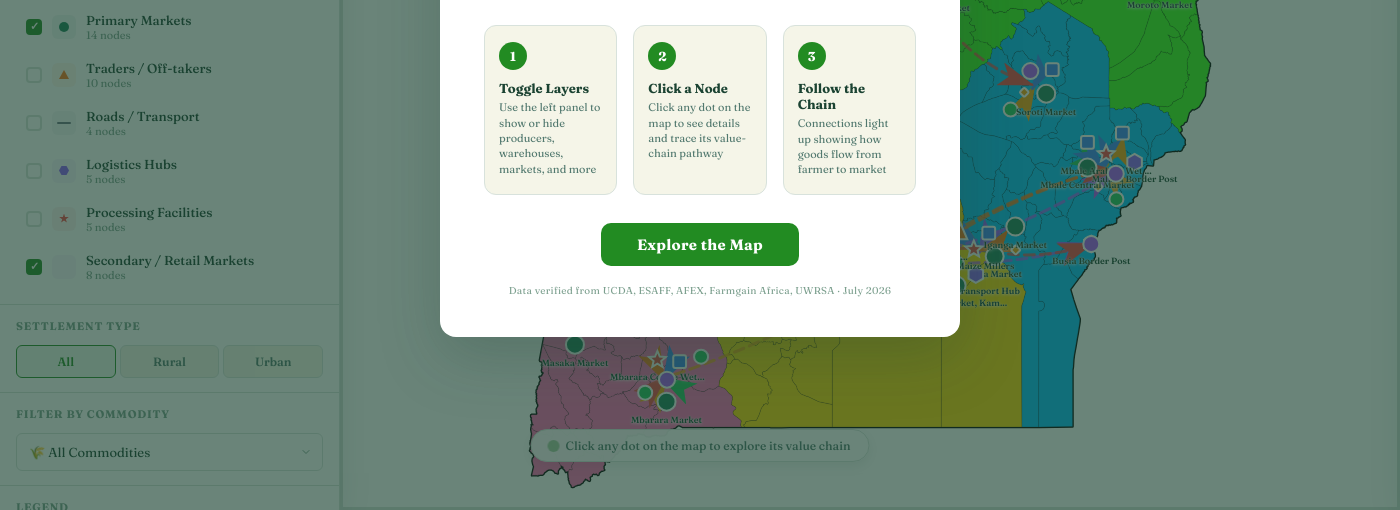
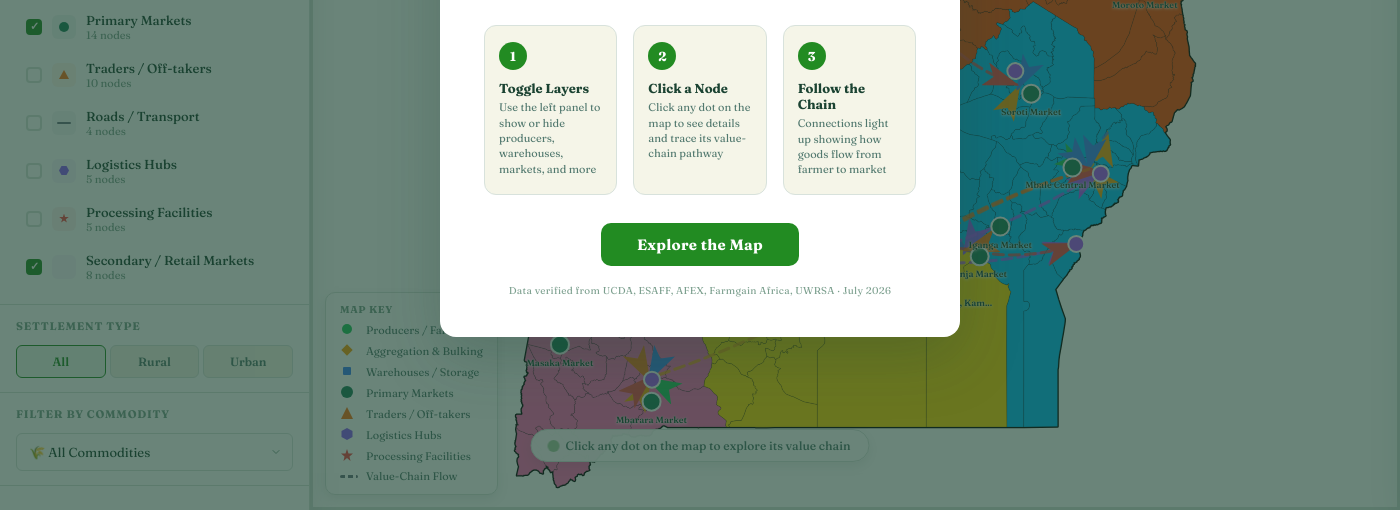
Before and after one commit to jessethegreat6190/uganda-agri-value-chain, an Electron app: page index.html in a window 1400 px wide. Shown: the part 290-800 px from the top of the page. Drawn offline with nearby package versions, Linux system fonts and the light colour scheme.

Commit message:
UI overhaul: distinct region colors, fixed layer defaults, info panel repositioned, floating legend
- Region colors: Northern=orange-red #FF4500, Central=gold #FFD700 (clearly distinct)
- Layer defaults fixed: nodes hidden on init when defaultOn=false (producers, aggregation, warehouses, traders, logistics, processing)
- Info panel moved from bottom-right to top-right below topbar
- Legend moved from left panel to floating overlay on map bottom-left
- Data Status legend removed from panel
- Legend section removed from left panel
- Panel width reduced 340px->310px for more map space
- Resize handler also applies defaultOn state

```diff
--- a/index.html
+++ b/index.html
@@ -32,7 +32,7 @@
   --shadow-lg: 0 8px 30px rgba(27,67,50,0.12);
   --radius: 10px;
   --radius-sm: 6px;
-  --panel-width: 340px;
+  --panel-width: 310px;
   --transition: 0.3s cubic-bezier(0.4,0,0.2,1);
 }
 *, *::before, *::after { box-sizing: border-box; margin: 0; padding: 0; }
@@ -304,10 +304,10 @@ html, body { height: 100%; overflow: hidden; font-family: 'Fraunces', Georgia, s
 /* ─── INFO PANEL ──────────────────────────────────────────────────────── */
 #info-panel {
   position: absolute;
-  bottom: 20px; right: 20px;
+  top: 50px; right: 12px;
   z-index: 1000;
-  width: 360px;
-  max-height: 55vh;
+  width: 340px;
+  max-height: calc(100vh - 70px);
   background: var(--surface);
   border-radius: var(--radius);
   box-shadow: var(--shadow-lg);
@@ -417,6 +417,38 @@ html, body { height: 100%; overflow: hidden; font-family: 'Fraunces', Georgia, s
 .data-legend-dot {
   width: 7px; height: 7px; border-radius: 50%;
   flex-shrink: 0;
+}
+
+/* ─── FLOATING MAP LEGEND ──────────────────────────────────────────── */
+.map-legend {
+  position: absolute;
+  bottom: 12px; left: 12px;
+  background: rgba(255,255,255,0.95);
+  border: 1px solid var(--border);
+  border-radius: var(--radius);
+  padding: 10px 14px;
+  z-index: 900;
+  max-width: 280px;
+  box-shadow: var(--shadow-md);
+  font-size: 11px;
+}
+.map-legend-title {
+  font-size: 10px; font-weight: 700;
+  text-transform: uppercase; letter-spacing: 0.6px;
+  color: var(--text-dim);
+  margin-bottom: 6px;
+}
+.map-legend-items { display: flex; flex-direction: column; gap: 3px; }
+.map-legend-row {
+  display: flex; align-items: center; gap: 8px;
+  color: var(--text-secondary); line-height: 1.4;
+}
+.map-legend-symbol {
+  width: 18px; flex-shrink: 0;
+  display: flex; align-items: center; justify-content: center;
+}
+.map-legend-dash {
+  width: 18px; height: 3px; border-radius: 2px;
 }
 
 /* ─── BADGE (hidden) ──────────────────────────────────────────────── */
@@ -624,10 +656,10 @@ html, body { height: 100%; overflow: hidden; font-family: 'Fraunces', Georgia, s
   #map-container.panel-open { left: 0; }
   #info-panel {
     position: fixed;
-    bottom: 0; left: 0; right: 0;
-    width: 100%;
-    max-height: 55vh;
-    border-radius: var(--radius) var(--radius) 0 0;
+    top: 50px; right: 8px; left: 8px;
+    width: auto;
+    max-height: 45vh;
+    border-radius: var(--radius);
     z-index: 1200;
   }
   .info-body { padding: 12px 14px 16px; }
@@ -857,17 +889,6 @@ html, body { height: 100%; overflow: hidden; font-family: 'Fraunces', Georgia, s
         </select>
       </div>
     </div>
-    <div class="panel-section">
-      <div class="panel-section-header"><h3>Legend</h3></div>
-      <div class="panel-section-body" id="legend"></div>
-    </div>
-    <div class="data-legend">
-      <div class="data-legend-title">Data Status</div>
-      <div class="data-legend-item"><span class="data-legend-dot" style="background:#16a34a"></span> Verified — confirmed by official source</div>
-      <div class="data-legend-item"><span class="data-legend-dot" style="background:#2563eb"></span> Reported — provided by organization</div>
-      <div class="data-legend-item"><span class="data-legend-dot" style="background:#d97706"></span> Estimated — derived or approximate</div>
-      <div class="data-legend-item"><span class="data-legend-dot" style="background:#dc2626"></span> Unverified — not independently confirmed</div>
-    </div>
   </div>
 </div>
 
@@ -876,6 +897,11 @@ html, body { height: 100%; overflow: hidden; font-family: 'Fraunces', Georgia, s
   <div class="map-loading" id="map-loading"><div class="spinner"></div><p>Loading district boundaries...</p></div>
   <svg id="map-svg"></svg>
   <div class="map-tooltip" id="map-tooltip"></div>
+  <!-- FLOATING LEGEND -->
+  <div class="map-legend" id="map-legend">
+    <div class="map-legend-title">Map Key</div>
+    <div class="map-legend-items" id="map-legend-items"></div>
+  </div>
 </div>
 
 <!-- INFO PANEL -->
@@ -1236,15 +1262,15 @@ const MARKET_TRADER_CONNECTIONS = [
 // ─── REGION COLOR MAP ──────────────────────────────────────────────────
 
 const REGION_COLORS = {
-  Northern: '#39FF14',
+  Northern: '#FF4500',
   Eastern: '#00BFFF',
   Central: '#FFD700',
   Western: '#FF69B4'
 };
 const REGION_COLORS_DARK = {
-  Northern: '#00CC00',
+  Northern: '#CC3300',
   Eastern: '#0088FF',
-  Central: '#FFAA00',
+  Central: '#DAA520',
   Western: '#FF1493'
 };
 
@@ -1934,47 +1960,42 @@ function buildSidebar() {
 }
 
 function buildLegend() {
-  const legend = document.getElementById('legend');
-  legend.innerHTML = '';
+  const container = document.getElementById('map-legend-items');
+  if (!container) return;
+  container.innerHTML = '';
   const items = [
-    { label: 'Coffee Cooperatives (Bugisu CU, Nyakatonzi, Banyankole KW)', color: '#22c55e', cls: 'circle' },
-    { label: 'Aggregation & Bulking Centres (NAAC, Farmgain, Bugisu CU)', color: '#f59e0b', cls: 'diamond' },
-    { label: 'AFEX & UWRSA Certified Warehouses', color: '#3b82f6', cls: 'square' },
-    { label: 'Owino, Nakawa, Kalerwe, Gulu, Mbale Markets', color: '#1a7f5a', cls: 'circle-lg' },
-    { label: 'UGACOF, Olam, Mwanyi, Mukwano Traders', color: '#f97316', cls: 'triangle' },
-    { label: 'Northern, Eastern, Western, North-Western Corridors', color: '#6b7280', cls: 'line' },
-    { label: 'Kampala, Jinja, Gulu, Busia, Malaba Hubs', color: '#8b5cf6', cls: 'hexagon' },
-    { label: 'Kampala Dry Mills, Jinja, Lira, Mbale Processors', color: '#ef4444', cls: 'star' },
-    { label: 'Cooperatives supply to Grading & Bulking', color: '#22c55e', cls: 'dash' },
-    { label: 'Bulking feeds into AFEX & UWRSA Storage', color: '#f59e0b', cls: 'dash' },
-    { label: 'Warehouses distribute to Primary Markets', color: '#3b82f6', cls: 'dash' },
-    { label: 'Markets supply to Export & Processing', color: '#f97316', cls: 'dash' }
+    { label: 'Producers / Farmers', color: '#22c55e', cls: 'circle' },
+    { label: 'Aggregation & Bulking', color: '#f59e0b', cls: 'diamond' },
+    { label: 'Warehouses / Storage', color: '#3b82f6', cls: 'square' },
+    { label: 'Primary Markets', color: '#1a7f5a', cls: 'circle-lg' },
+    { label: 'Traders / Off-takers', color: '#f97316', cls: 'triangle' },
+    { label: 'Logistics Hubs', color: '#8b5cf6', cls: 'hexagon' },
+    { label: 'Processing Facilities', color: '#ef4444', cls: 'star' },
+    { label: 'Value-Chain Flow', color: '#6b7280', cls: 'dash' }
   ];
 
   items.forEach(item => {
     const div = document.createElement('div');
-    div.className = 'legend-item';
+    div.className = 'map-legend-row';
     let symbolHtml = '';
     if (item.cls === 'dash') {
-      symbolHtml = `<div style="width:16px;height:0;border-top:2px dashed ${item.color};"></div>`;
-    } else if (item.cls === 'line') {
-      symbolHtml = `<div style="width:16px;height:0;border-top:2px solid ${item.color};border-style:dashed;"></div>`;
+      symbolHtml = `<div class="map-legend-dash" style="background:repeating-linear-gradient(90deg,${item.color} 0,${item.color} 5px,transparent 5px,transparent 8px);"></div>`;
     } else if (item.cls === 'circle' || item.cls === 'circle-lg') {
       const r = item.cls === 'circle-lg' ? 6 : 5;
-      symbolHtml = `<svg width="12" height="12"><circle cx="6" cy="6" r="${r}" fill="${item.color}"/></svg>`;
+      symbolHtml = `<svg width="14" height="14"><circle cx="7" cy="7" r="${r}" fill="${item.color}"/></svg>`;
     } else if (item.cls === 'diamond') {
-      symbolHtml = `<div style="width:9px;height:9px;clip-path:polygon(50% 0%,100% 50%,50% 100%,0% 50%);background:${item.color};"></div>`;
+      symbolHtml = `<svg width="14" height="14"><rect x="3" y="3" width="8" height="8" fill="${item.color}" transform="rotate(45 7 7)"/></svg>`;
     } else if (item.cls === 'square') {
-      symbolHtml = `<div style="width:9px;height:9px;background:${item.color};border-radius:2px;"></div>`;
+      symbolHtml = `<svg width="14" height="14"><rect x="3" y="3" width="8" height="8" fill="${item.color}" rx="1"/></svg>`;
     } else if (item.cls === 'triangle') {
-      symbolHtml = `<div style="width:0;height:0;border-left:5px solid transparent;border-right:5px solid transparent;border-bottom:9px solid ${item.color};"></div>`;
+      symbolHtml = `<svg width="14" height="14"><polygon points="7,1 13,13 1,13" fill="${item.color}"/></svg>`;
     } else if (item.cls === 'hexagon') {
-      symbolHtml = `<div style="width:10px;height:9px;clip-path:polygon(25% 0%,75% 0%,100% 50%,75% 100%,25% 100%,0% 50%);background:${item.color};"></div>`;
+      symbolHtml = `<svg width="14" height="14"><polygon points="7,1 12.5,4 12.5,10 7,13 1.5,10 1.5,4" fill="${item.color}"/></svg>`;
     } else if (item.cls === 'star') {
-      symbolHtml = `<div style="width:10px;height:10px;clip-path:polygon(50% 0%,61% 35%,98% 35%,68% 57%,79% 91%,50% 70%,21% 91%,32% 57%,2% 35%,39% 35%);background:${item.color};"></div>`;
+      symbolHtml = `<svg width="14" height="14"><polygon points="7,1 8.5,5.5 13,5.5 9.5,8.5 10.5,13 7,10 3.5,13 4.5,8.5 1,5.5 5.5,5.5" fill="${item.color}"/></svg>`;
     }
-    div.innerHTML = `<div class="legend-symbol">${symbolHtml}</div><span>${item.label}</span>`;
-    legend.appendChild(div);
+    div.innerHTML = `<div class="map-legend-symbol">${symbolHtml}</div><span>${item.label}</span>`;
+    container.appendChild(div);
   });
 }
 
@@ -2389,6 +2410,16 @@ d3.json('districts.geojson')
     renderNodes();
     buildSidebar();
     buildRegionsPanel();
+    // Apply defaultOn state to hide layers that should be off
+    LAYER_CONFIG.forEach(cfg => {
+      if (cfg.defaultOn === false) {
+        if (cfg.id === 'roads') {
+          gConnections.selectAll('.road-line').style('display', 'none');
+        } else {
+          gNodes.selectAll(`.node-group[data-layer="${cfg.id}"]`).style('display', 'none');
+        }
+      }
+    });
   })
   .catch(err => {
     document.getElementById('map-loading').innerHTML = `<p style="color:#dc2626;">Failed to load district data. Check your connection.</p>`;
@@ -2402,6 +2433,16 @@ window.addEventListener('resize', () => {
     renderRoads();
     renderNodes();
     buildRegionsPanel();
+    // Re-apply defaultOn state
+    LAYER_CONFIG.forEach(cfg => {
+      if (cfg.defaultOn === false) {
+        if (cfg.id === 'roads') {
+          gConnections.selectAll('.road-line').style('display', 'none');
+        } else {
+          gNodes.selectAll(`.node-group[data-layer="${cfg.id}"]`).style('display', 'none');
+        }
+      }
+    });
   }
 });
 
```
Also changed, not shown: map.html (+89 -48 lines).
